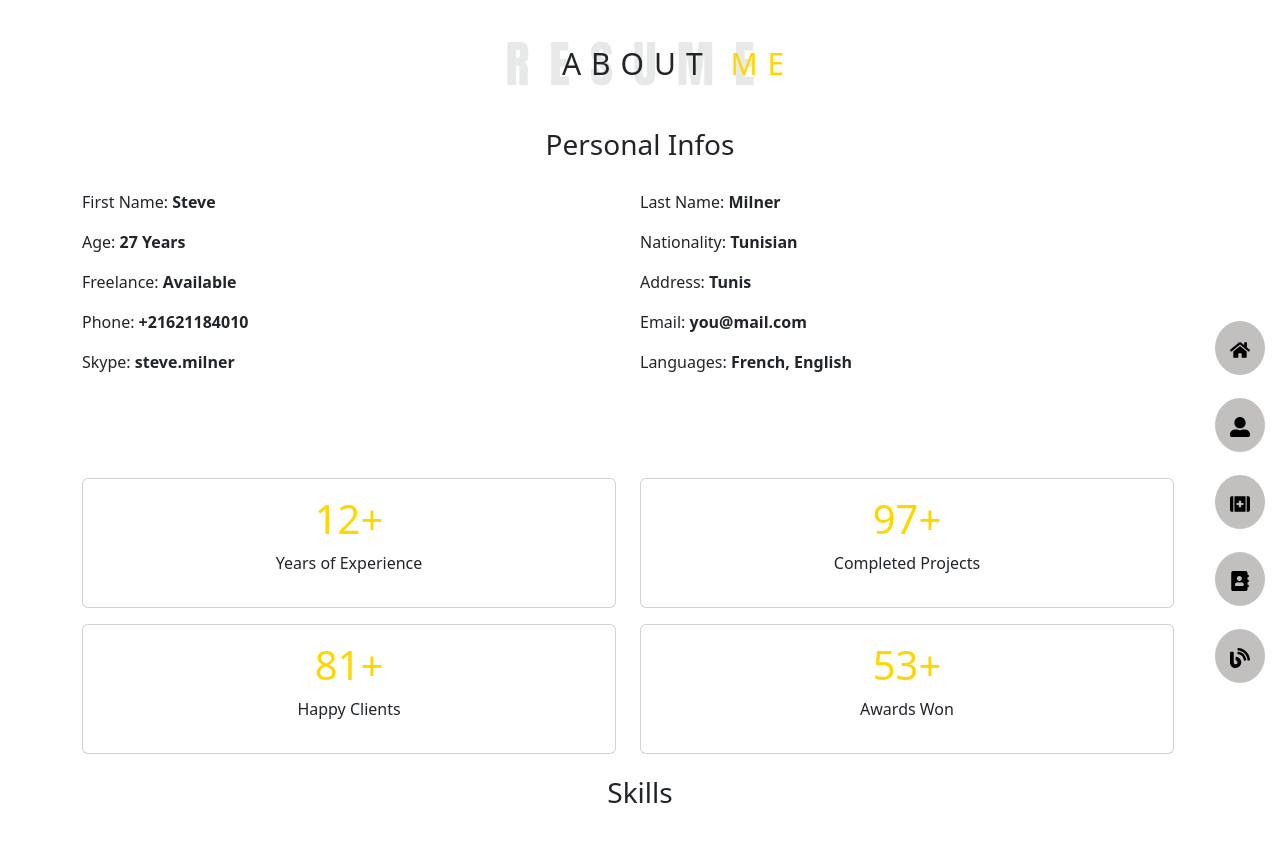
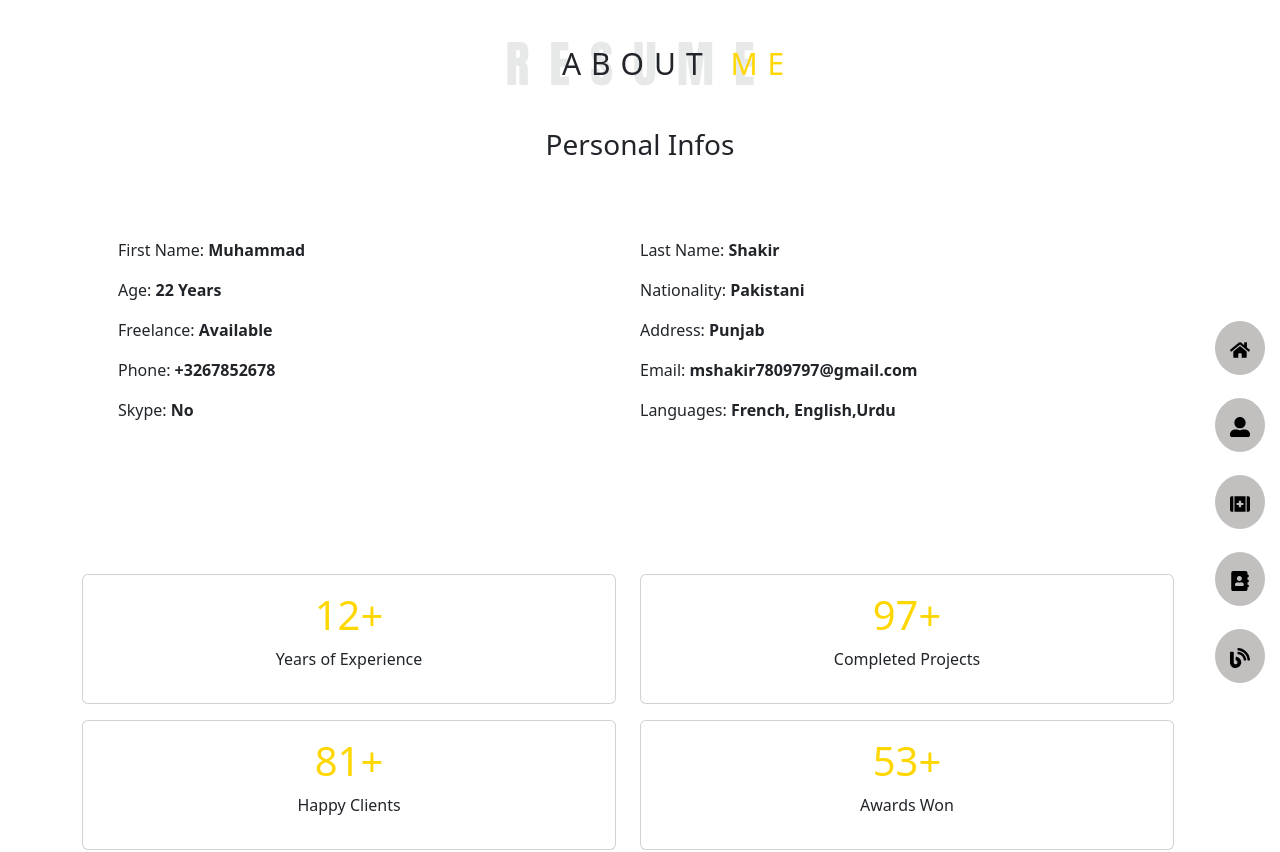
Before and after one commit to MShakir7852/Portfolio-website, a React (Create React App) app: page /about in a window 1280 px wide. Shown: the top 852 px of the page. Built offline with nearby package versions, Linux system fonts and the light colour scheme.

Commit message:
Deploying new version

```diff
--- a/src/Home.jsx
+++ b/src/Home.jsx
@@ -10,7 +10,7 @@ export default class Home extends Component {
                         <div className="sid d-none d-lg-block col-lg-4  col-12 col-md-12 col-lg-4"></div>
 
                         <div className="Content text-center col-12 col-md-12 col-lg-4">
-                            <img src="" alt="Profile" className="img-fluid mt-3" />
+                            <img src="https://scontent.fkhi6-1.fna.fbcdn.net/v/t39.30808-6/320703409_1753536388350604_4364236800328253782_n.jpg?stp=dst-jpg_tt6&_nc_cat=100&cb=99be929b-d27cf799&ccb=1-7&_nc_sid=6ee11a&_nc_eui2=AeEedno5DvFx3HVvGq1BI8RvqfZFhQ9Jl3qp9kWFD0mXeplHTr04bial6HiutcM0GHyPhZj2QaosUK7crGGOeIPr&_nc_ohc=dG2S335sUw4Q7kNvgHFJleg&_nc_zt=23&_nc_ht=scontent.fkhi6-1.fna&_nc_gid=AV3PsyfZvCpRyylO8bHOm5f&oh=00_AYD-pXnMgDmBJh6h2MUw48dX7mEXkk6Yvc389WL_PmDqcg&oe=6726EF11" alt="Profile" style={{width:"100%",height:"100%"}} />
                         </div>
 
                         <div className="contents col-12 col-md-6 col-lg-4">
--- a/src/Media/About.jsx
+++ b/src/Media/About.jsx
@@ -17,26 +17,26 @@ export default function About() {
                 <h2>About <span className="me">ME</span></h2>
             </div>
 
-            <div className="main-content">
+            <div className="main-content h-100">
                 <h3 className="text-center mt-4">Personal Infos</h3>
 
                 <div className="row main-content-box">
-                    <div className="col-12 col-md-6">
+                    <div className="col-12 col-md-6 p-5 m-auto">
                         <ul className="list-unstyled">
-                            <li><p>First Name: <b>Steve</b></p></li>
-                            <li><p>Age: <b>27 Years</b></p></li>
+                            <li><p>First Name: <b>Muhammad</b></p></li>
+                            <li><p>Age: <b>22 Years</b></p></li>
                             <li><p>Freelance: <b>Available</b></p></li>
-                            <li><p>Phone: <b>+21621184010</b></p></li>
-                            <li><p>Skype: <b>steve.milner</b></p></li>
+                            <li><p>Phone: <b>+3267852678</b></p></li>
+                            <li><p>Skype: <b>No</b></p></li>
                         </ul>
                     </div>
                     <div className="col-12 col-md-6">
                         <ul className="list-unstyled">
-                            <li><p>Last Name: <b>Milner</b></p></li>
-                            <li><p>Nationality: <b>Tunisian</b></p></li>
-                            <li><p>Address: <b>Tunis</b></p></li>
-                            <li><p>Email: <b>you@mail.com</b></p></li>
-                            <li><p>Languages: <b>French, English</b></p></li>
+                            <li><p>Last Name: <b>Shakir</b></p></li>
+                            <li><p>Nationality: <b>Pakistani</b></p></li>
+                            <li><p>Address: <b>Punjab</b></p></li>
+                            <li><p>Email: <b>mshakir7809797@gmail.com</b></p></li>
+                            <li><p>Languages: <b>French, English,Urdu</b></p></li>
                         </ul>
                     </div>
                 </div>
```
